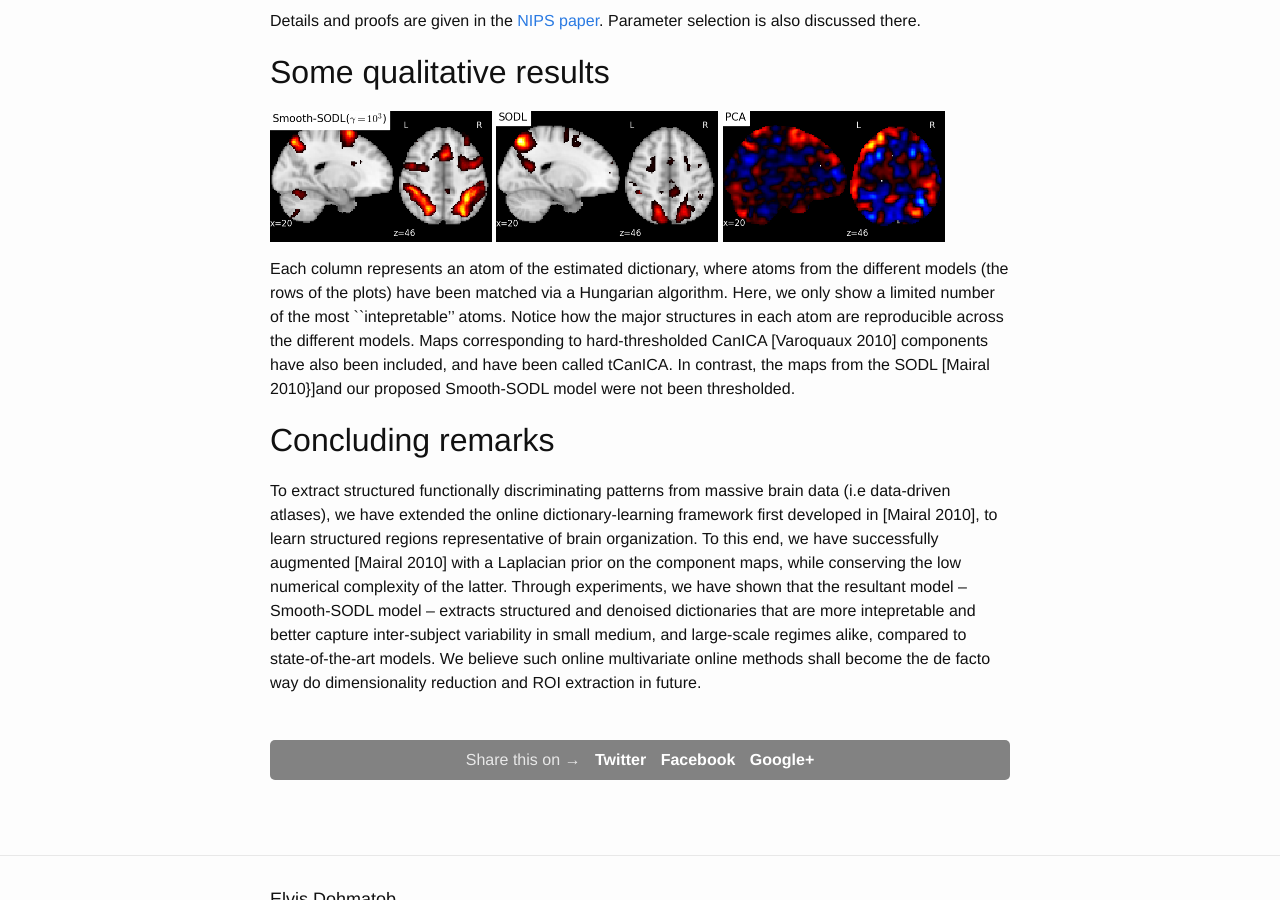
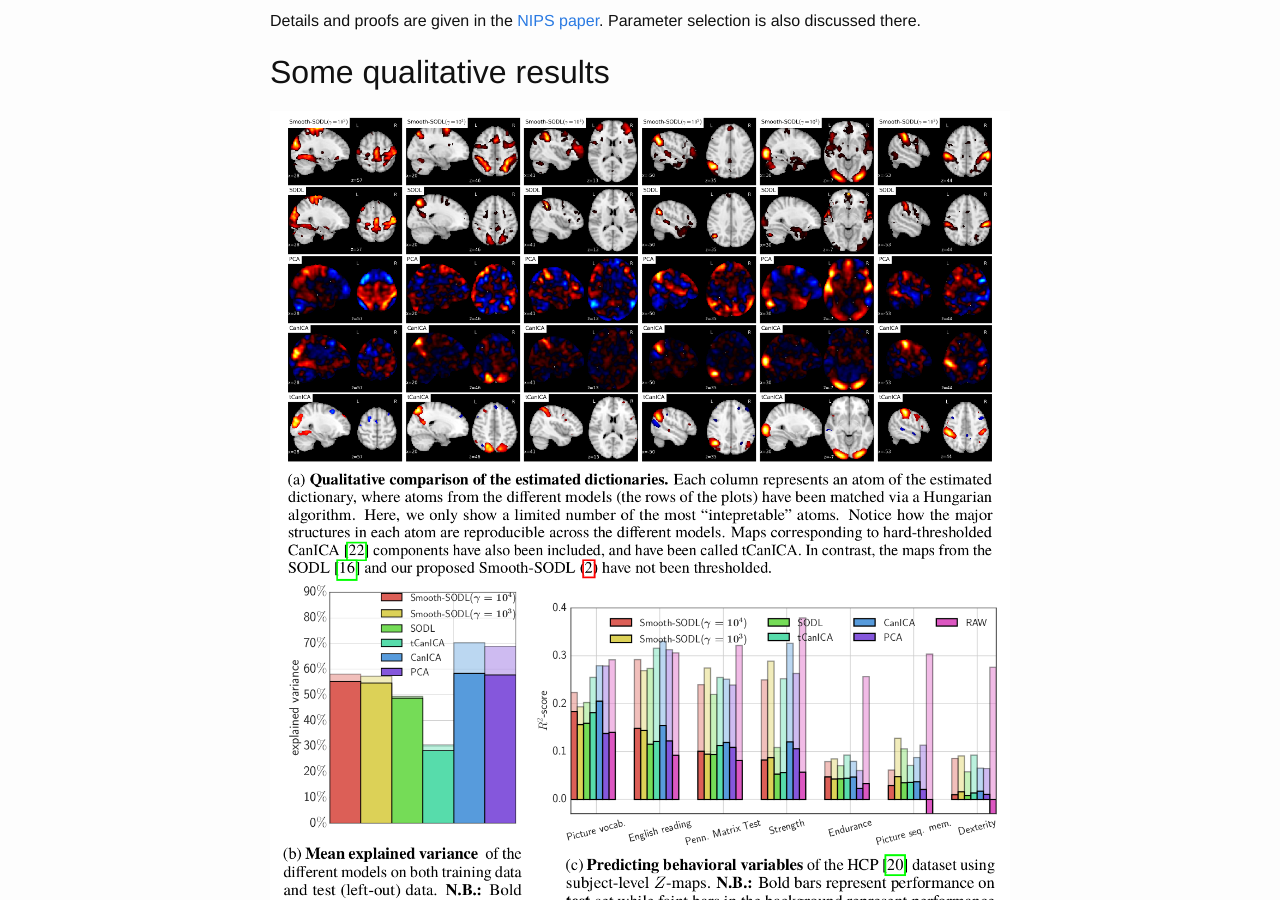
Before and after one commit to dohmatob/dohmatob.github.io, a Jekyll site: the page built from _posts/2016-10-07-ssodl.markdown, in a window 1280 px wide and 900 px high, scrolled down 3202 px. Built offline with Jekyll 4.4.1, drawn with Linux system fonts in a browser that asks for light colours; formulas are drawn with MathJax 3; comment, search, counter and statistics services are not loaded.

Commit message:
improved on some images

```diff
--- a/_posts/2016-10-07-ssodl.markdown
+++ b/_posts/2016-10-07-ssodl.markdown
@@ -5,7 +5,7 @@ date:   2016-10-07 14:01
 categories: research
 images:
 
- - url: /assets/figures/nips2016.png
+ - url: /assets/figures/ssodl/nips1.png
  - alt: Sobolev regularization meets online DL
  - title: Sobolev regularization meets online DL
 
@@ -180,14 +180,8 @@ where $$F_{\tilde{\gamma}}(\v,\a) \equiv \frac{1}{2}\|\v - \a\|_2^2 + \tilde{\ga
 Details and proofs are given in the <a href="https://hal.inria.fr/hal-01369134">NIPS paper</a>. Parameter selection is also discussed there.
 
 ## Some qualitative results
-<img src="/assets/figures/ssodl/components_LANGUAGE_nc=40_alpha=auto_gamma=1000_radius=4_split=0_time=12_4.png" width="30%"/>
-<img src="/assets/figures/ssodl/components_LANGUAGE_nc=40_alpha=auto_gamma=0_radius=4_split=0_time=12_22.png" width="30%"/>
-<img src="/assets/figures/ssodl/components_LANGUAGE_nc=40_PCA_33.png" width="30%"/>
-
-Each column represents an atom of the estimated dictionary, where atoms from
-  the different models (the rows of the plots) have been matched via a Hungarian algorithm. Here, we only show a limited number of the most ``intepretable'' atoms. Notice how the major structures in each atom are reproducible across the different models.
-  Maps corresponding to hard-thresholded CanICA
-  [Varoquaux 2010] components have also been included, and have been called tCanICA. In contrast, the maps from the SODL [Mairal 2010}]and our proposed Smooth-SODL model were not been thresholded.
+<img src="/assets/figures/ssodl/nips1.png"/>
+<img src="/assets/figures/ssodl/nips2.png"/>
 
 ## Concluding remarks
 To extract structured functionally discriminating patterns
```
Also changed, not shown: assets/figures/ssodl/nips1.png (added), assets/figures/ssodl/nips2.png (added).
